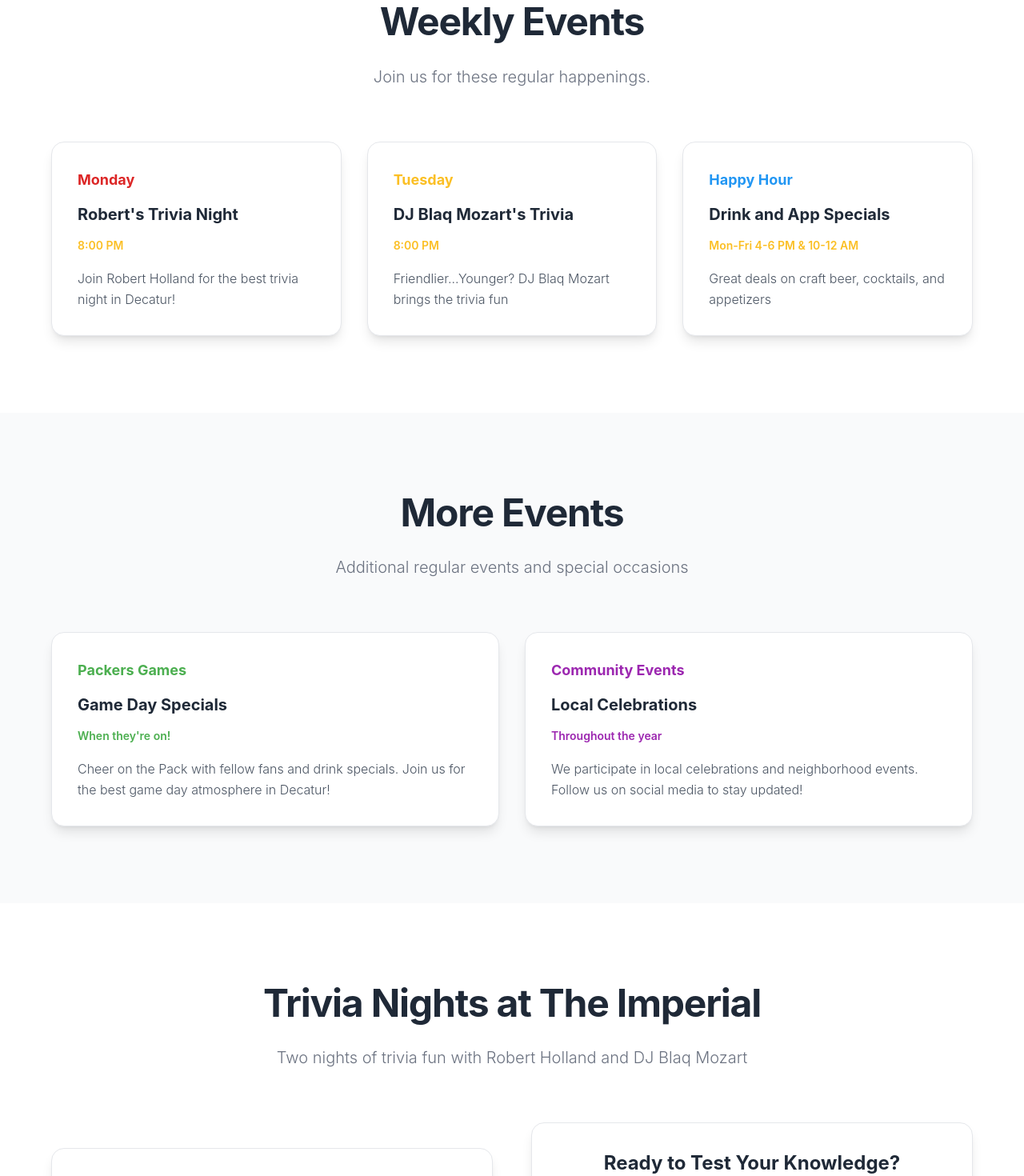
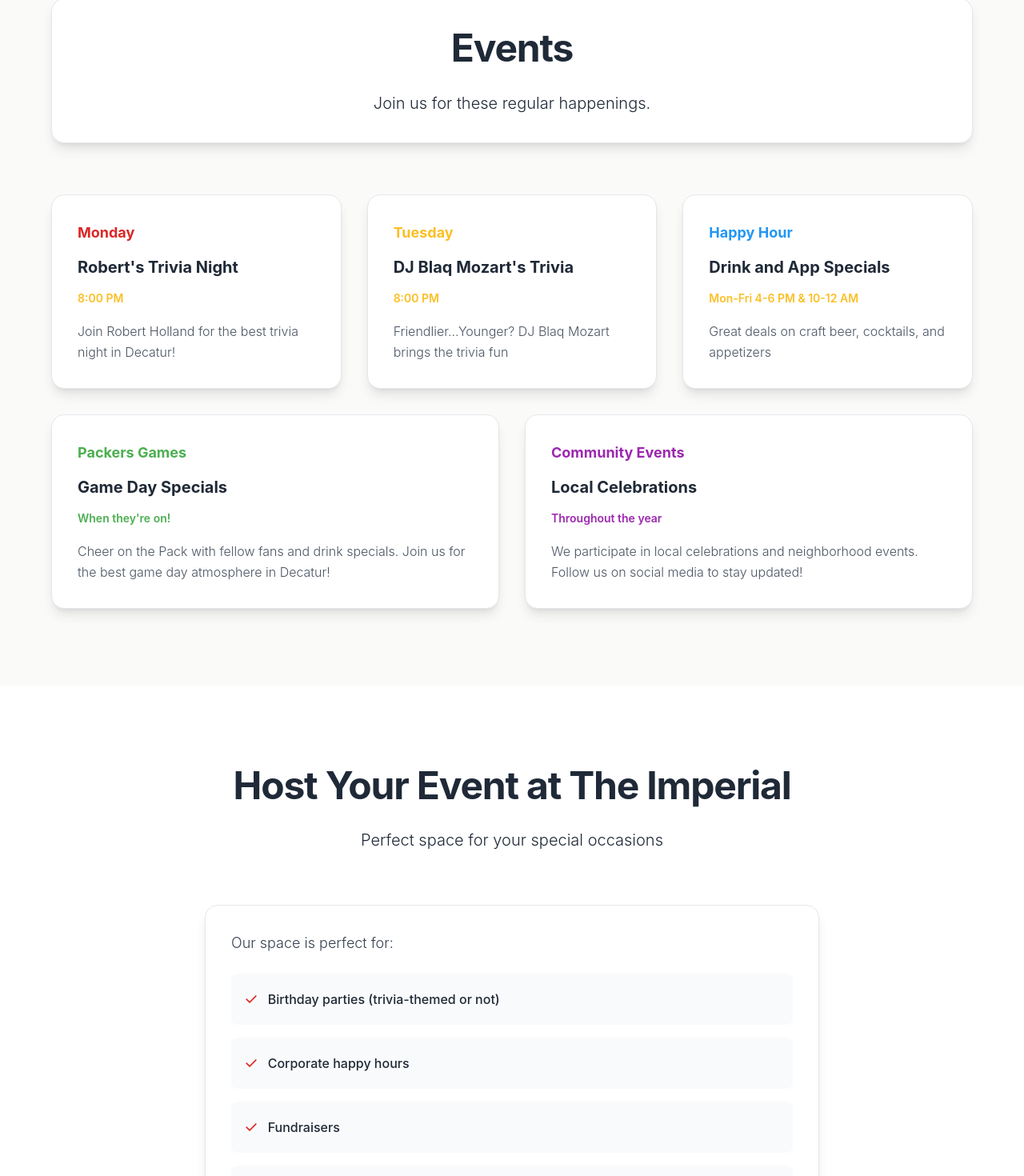
Before and after one commit to Corderbro/imperial-restaurant-website, a Next.js app: page /story in a window 1280 px wide. Shown: the part 1303-2773 px from the top of the page at 80% size. Built offline with nearby package versions, Linux system fonts and the light colour scheme.

Commit message:
Remove Robert Holland section, consolidate events, and remove redundant trivia section

```diff
--- a/pages/story.tsx
+++ b/pages/story.tsx
@@ -37,8 +37,7 @@ export default function Story() {
         pageType="about"
       />
       <Layout>
-        <div className="pt-8">
-          {/* Hero Section */}
+        {/* Page Header */}
         <section className="py-24 px-4 bg-white">
           <div className="max-w-6xl mx-auto text-center">
             <h1 className="text-4xl md:text-5xl font-bold mb-6 text-dark tracking-tight letter-spacing-tight">
@@ -50,8 +49,10 @@ export default function Story() {
           </div>
         </section>
 
+        <div className="pt-8">
+
           {/* The Story */}
-          <section className="py-24 px-4 bg-gray-50">
+          <section className="py-24 px-4">
             <div className="max-w-6xl mx-auto">
               <div className="grid grid-cols-1 lg:grid-cols-2 gap-12 items-center">
                 <div className="bg-white rounded-2xl shadow-lg p-8 border border-gray-200">
@@ -88,17 +89,17 @@ export default function Story() {
             </div>
           </section>
 
-          {/* Weekly Events */}
-          <section className="py-24 px-4 bg-white">
+          {/* Events */}
+          <section id="events" className="py-24 px-4">
             <div className="max-w-6xl mx-auto">
-              <div className="text-center mb-16">
-                <h2 className="text-4xl md:text-5xl font-bold mb-6 text-dark tracking-tight letter-spacing-tight">Weekly Events</h2>
-                <p className="text-xl text-warm-gray max-w-3xl mx-auto font-light leading-relaxed">
+              <div className="text-center mb-16 bg-white rounded-2xl shadow-lg p-8 border border-gray-200">
+                <h2 className="text-4xl md:text-5xl font-bold mb-6 text-dark tracking-tight letter-spacing-tight">Events</h2>
+                <p className="text-xl text-dark max-w-3xl mx-auto font-light leading-relaxed">
                   Join us for these regular happenings.
                 </p>
               </div>
 
-              <div className="grid grid-cols-1 md:grid-cols-3 gap-8">
+              <div className="grid grid-cols-1 md:grid-cols-3 gap-8 mb-8">
                 {events.map((event, index) => (
                   <div key={index} className="bg-white rounded-2xl shadow-lg p-8 border border-gray-200 hover:shadow-xl transition-all duration-300 hover:-translate-y-1">
                     <div className={`font-bold text-lg mb-3 ${event.color} letter-spacing-wide`}>{event.day}</div>
@@ -107,18 +108,6 @@ export default function Story() {
                     <p className="text-gray-600 leading-relaxed font-light">{event.description}</p>
                   </div>
                 ))}
-              </div>
-            </div>
-          </section>
-
-          {/* Additional Events */}
-          <section className="py-24 px-4 bg-gray-50">
-            <div className="max-w-6xl mx-auto">
-              <div className="text-center mb-16">
-                <h2 className="text-4xl md:text-5xl font-bold mb-6 text-dark tracking-tight letter-spacing-tight">More Events</h2>
-                <p className="text-xl text-warm-gray max-w-3xl mx-auto font-light leading-relaxed">
-                  Additional regular events and special occasions
-                </p>
               </div>
 
               <div className="grid grid-cols-1 md:grid-cols-2 gap-8">
@@ -143,129 +132,55 @@ export default function Story() {
             </div>
           </section>
 
-          {/* Trivia Details */}
+          {/* Private Events */}
           <section className="py-24 px-4 bg-white">
             <div className="max-w-6xl mx-auto">
               <div className="text-center mb-16">
-                <h2 className="text-4xl md:text-5xl font-bold mb-6 text-dark tracking-tight letter-spacing-tight">
-                  Trivia Nights at The Imperial
-                </h2>
-                <p className="text-xl text-warm-gray max-w-3xl mx-auto font-light leading-relaxed">
-                  Two nights of trivia fun with Robert Holland and DJ Blaq Mozart
+                <h2 className="text-4xl md:text-5xl font-bold mb-6 text-dark tracking-tight letter-spacing-tight">Host Your Event at The Imperial</h2>
+                <p className="text-xl text-dark max-w-3xl mx-auto font-light leading-relaxed mt-4">
+                  Perfect space for your special occasions
                 </p>
               </div>
 
-              <div className="grid grid-cols-1 lg:grid-cols-2 gap-12 items-center">
-                <div className="space-y-8">
-                  <div className="bg-white rounded-2xl shadow-lg p-8 border border-gray-200">
-                    <h3 className="text-2xl font-bold mb-6 text-neon-red letter-spacing-wide">Schedule</h3>
-                    <div className="space-y-4">
-                      <div className="flex justify-between items-center p-3 bg-gray-50 rounded-lg">
-                        <span className="text-gray-700 font-medium">Robert's Trivia Night:</span>
-                        <span className="text-neon-red font-semibold">Monday 8:00 PM</span>
+              <div className="bg-white rounded-2xl shadow-lg p-8 border border-gray-200 max-w-3xl mx-auto">
+                <p className="text-gray-700 mb-6 font-light leading-relaxed text-lg">
+                  Our space is perfect for:
+                </p>
+                <div className="space-y-4 mb-8">
+                  <div className="flex items-center gap-3 p-4 bg-gray-50 rounded-lg">
+                    <span className="text-neon-red text-xl">✓</span>
+                    <span className="font-medium text-gray-800">Birthday parties (trivia-themed or not)</span>
                   </div>
-                      <div className="flex justify-between items-center p-3 bg-gray-50 rounded-lg">
-                        <span className="text-gray-700 font-medium">DJ Blaq Mozart's Trivia:</span>
-                        <span className="text-neon-red font-semibold">Tuesday 8:00 PM</span>
+                  <div className="flex items-center gap-3 p-4 bg-gray-50 rounded-lg">
+                    <span className="text-neon-red text-xl">✓</span>
+                    <span className="font-medium text-gray-800">Corporate happy hours</span>
+                  </div>
+                  <div className="flex items-center gap-3 p-4 bg-gray-50 rounded-lg">
+                    <span className="text-neon-red text-xl">✓</span>
+                    <span className="font-medium text-gray-800">Fundraisers</span>
+                  </div>
+                  <div className="flex items-center gap-3 p-4 bg-gray-50 rounded-lg">
+                    <span className="text-neon-red text-xl">✓</span>
+                    <span className="font-medium text-gray-800">Rehearsal dinners</span>
+                  </div>
+                  <div className="flex items-center gap-3 p-4 bg-gray-50 rounded-lg">
+                    <span className="text-neon-red text-xl">✓</span>
+                    <span className="font-medium text-gray-800">Watch parties</span>
                   </div>
                 </div>
-                  </div>
-                </div>
-
-                <div className="bg-white rounded-2xl shadow-lg p-8 border border-gray-200 text-center">
-                  <h3 className="text-2xl font-bold mb-4 text-dark letter-spacing-tight">Ready to Test Your Knowledge?</h3>
-                  <p className="text-gray-600 mb-6 font-light leading-relaxed">
-                    Join us for the most popular trivia night in Decatur!
-                    No reservations required - just show up and have fun.
-                  </p>
-                  <div className="space-y-4">
+                <div className="text-center">
                   <a
-                      href="tel:4044645698"
-                      className="inline-flex items-center gap-2 bg-neon-red hover:bg-neon-red-dark text-white px-6 py-3 rounded-lg font-semibold transition-all duration-300 shadow-lg hover:shadow-glow-red transform hover:scale-105 active:scale-95"
+                    href="tel:+14044645698"
+                    className="inline-flex items-center gap-2 bg-neon-red hover:bg-neon-red-dark text-white px-8 py-4 rounded-lg font-semibold text-lg transition-all duration-300 shadow-lg hover:shadow-glow-red transform hover:scale-105 active:scale-95"
+                    aria-label="Call to discuss your event"
                   >
-                      📞 Call (404) 464-5698
+                    <span>📞</span> Call (404) 464-5698 to discuss your event
                   </a>
-                    <div className="text-sm text-gray-600">
-                      <p>726 W College Ave, Decatur GA 30030</p>
-                      <Link href="/contact" className="text-neon-red hover:text-neon-red-dark font-semibold">
-                        Get Directions
-                      </Link>
-                    </div>
-                  </div>
                 </div>
               </div>
             </div>
           </section>
 
-          {/* Community */}
-          <section className="py-24 px-4 bg-gray-50">
-            <div className="max-w-6xl mx-auto">
-              <div className="text-center mb-16">
-                <h2 className="text-4xl md:text-5xl font-bold mb-6 text-dark tracking-tight letter-spacing-tight">Community</h2>
-                <p className="text-xl text-warm-gray max-w-3xl mx-auto font-light leading-relaxed">
-                  We're proud to be part of the vibrant Decatur community, participating in events
-                  like local celebrations and neighborhood gatherings.
-                </p>
-              </div>
-
-              <div className="grid grid-cols-1 lg:grid-cols-2 gap-12 items-center">
-                <div className="bg-white rounded-2xl shadow-lg p-8 border border-gray-200">
-                  <h3 className="text-2xl font-bold text-neon-yellow mb-6 letter-spacing-wide">Perfect For</h3>
-                  <div className="space-y-3 text-gray-700">
-                    <div className="flex items-center gap-3 p-3 bg-gray-50 rounded-lg">
-                      <span className="text-neon-red text-lg">🍽️</span>
-                      <span className="font-medium">Casual dining</span>
-                    </div>
-                    <div className="flex items-center gap-3 p-3 bg-gray-50 rounded-lg">
-                      <span className="text-neon-red text-lg">👥</span>
-                      <span className="font-medium">Group gatherings</span>
-                    </div>
-                    <div className="flex items-center gap-3 p-3 bg-gray-50 rounded-lg">
-                      <span className="text-neon-red text-lg">📺</span>
-                      <span className="font-medium">Game day viewing</span>
-                    </div>
-                    <div className="flex items-center gap-3 p-3 bg-gray-50 rounded-lg">
-                      <span className="text-neon-red text-lg">🎉</span>
-                      <span className="font-medium">Private events</span>
-                    </div>
-                  </div>
-                </div>
-
-                <div className="relative overflow-hidden rounded-2xl shadow-xl">
-                  <Image
-                    src="/impPatio.jpg"
-                    alt="The Imperial Patio"
-                    width={500}
-                    height={400}
-                    className="w-full h-80 object-cover"
-                  />
-                  <div className="absolute inset-0 bg-gradient-to-t from-black/60 to-transparent"></div>
-                  <div className="absolute bottom-6 left-6 text-white">
-                    <h3 className="font-bold text-xl mb-2 letter-spacing-wide">Dog-Friendly Patio</h3>
-                    <p className="text-sm opacity-90 font-light leading-relaxed">Where neighbors become friends</p>
-                  </div>
-                </div>
-              </div>
-            </div>
-          </section>
-
-          {/* Call to Action */}
-          <section className="py-24 px-4 bg-white">
-            <div className="max-w-6xl mx-auto text-center">
-              <h2 className="text-4xl md:text-5xl font-bold mb-6 text-dark tracking-tight letter-spacing-tight">Visit Us</h2>
-              <p className="text-xl text-warm-gray mb-12 font-light max-w-3xl mx-auto leading-relaxed">
-                Come experience The Imperial for yourself.
-              </p>
-              <div className="flex flex-col sm:flex-row gap-6 justify-center">
-                <Link href="/menu" className="bg-neon-red hover:bg-neon-red-dark text-white px-8 py-4 rounded-lg font-semibold text-lg transition-all duration-300 shadow-lg hover:shadow-glow-red transform hover:scale-105 active:scale-95">
-                  View Our Menu
-                </Link>
-                <Link href="/contact" className="bg-transparent border-2 border-neon-blue text-neon-blue hover:bg-neon-blue hover:text-white px-8 py-4 rounded-lg font-semibold text-lg transition-all duration-300 shadow-lg hover:shadow-glow-blue transform hover:scale-105 active:scale-95">
-                  Get Directions
-                </Link>
-              </div>
-            </div>
-          </section>
         </div>
       </Layout>
     </>
```
Lines whose indentation alone changed are shown as unchanged.
